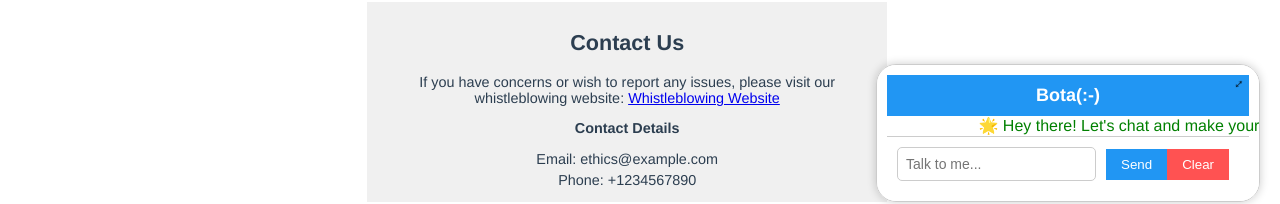
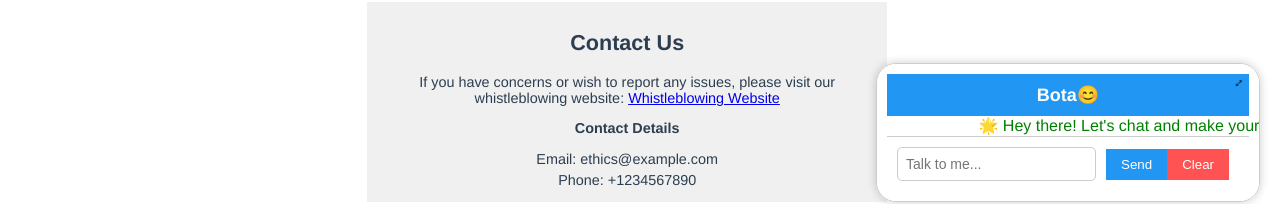
Before and after one commit to jeffmakuto/FAQ, a Vue app in the folder front_end/bot_vue/: page / in a window 1280 px wide. Shown: the part 548-752 px from the top of the page. Built offline with nearby package versions, Linux system fonts and the light colour scheme.

Commit message:
Update BotComponent.vue

```diff
--- a/front_end/bot_vue/src/components/BotComponent.vue
+++ b/front_end/bot_vue/src/components/BotComponent.vue
@@ -1,7 +1,7 @@
 <template>
   <div>
     <div class="chatbox" :class="{ enlarged: isChatBoxEnlarged }">
-      <div class="header">Bota(:-)</div>
+      <div class="header">Bota😊</div>
       <div class="message-container" ref="messageContainer">
         <SpeakUpMessage :showSpeakUpMessage="showSpeakUpMessage && messages.length === 0" />
 	<EnlargedChatboxMessage :showBlinkingMessage="isChatBoxEnlarged && showBlinkingMessage && messages.length === 0" :messages="messages" />
@@ -11,8 +11,8 @@
           class="message"
           :class="{ 'user-message': msg.isUser, 'bot-message': !msg.isUser }"
         >
-          <div v-if="msg.isUser" class="avatar user-avatar"></div>
-          <div v-else class="avatar bot-avatar"></div>
+          <div v-if="msg.isUser" class="avatar user-avatar">🧑</div>
+          <div v-else class="avatar bot-avatar">🤖</div>
           <div class="message-content">
             <div class="user-info" v-if="msg.isUser">
               <span class="user-name">You:</span>
```
